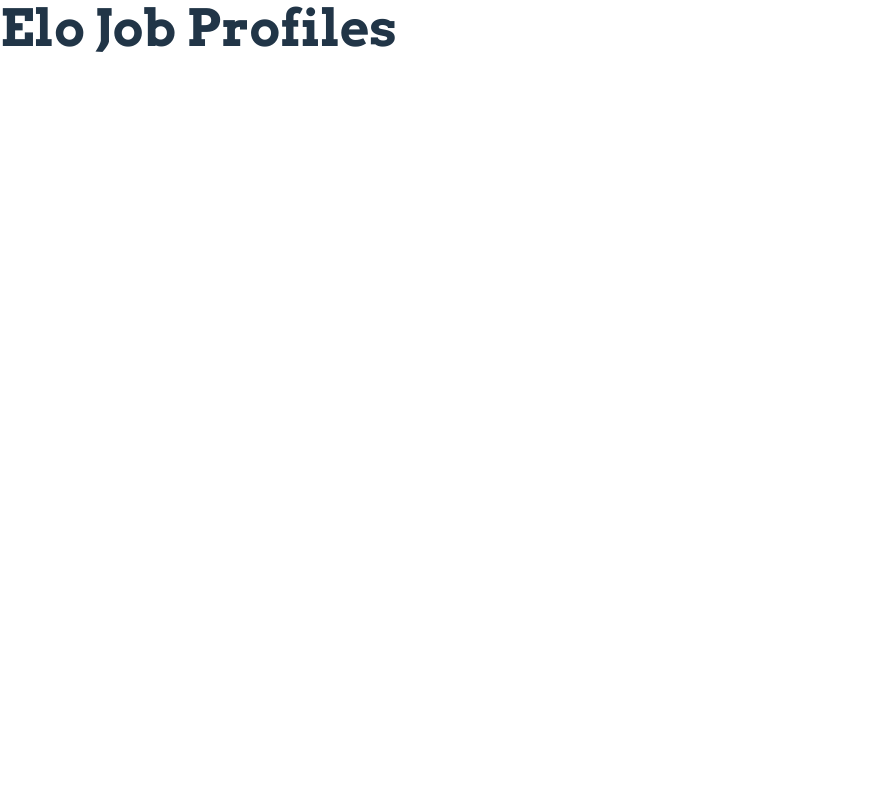
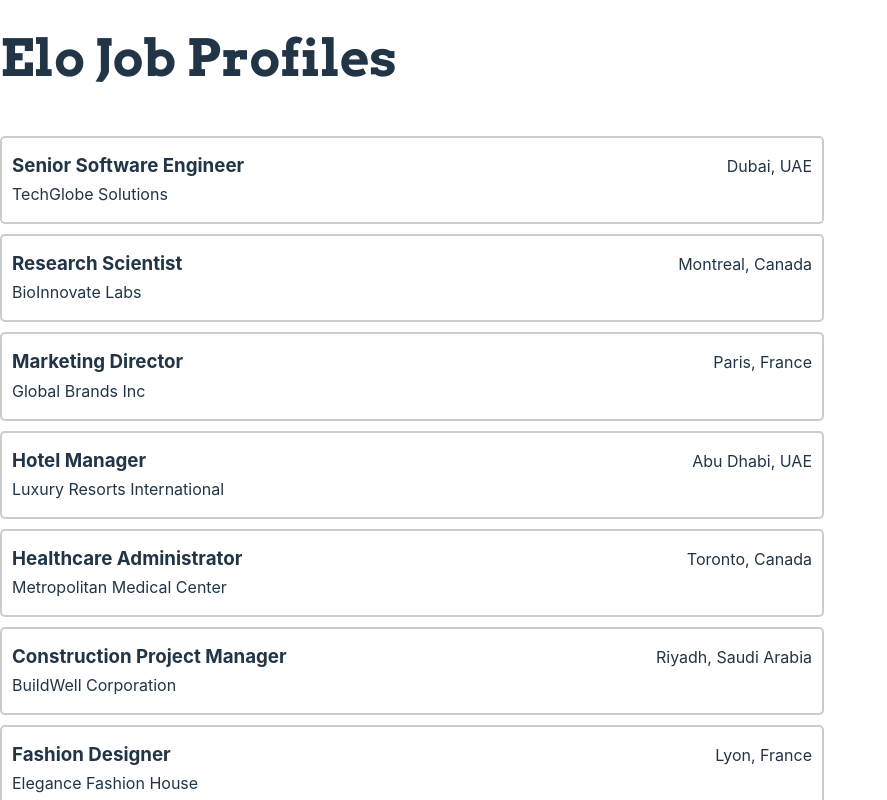
Before and after one commit to nursh/Elo-Jobs, a React (Vite) app: page / in a window 1280 px wide. Shown: the top 800 px of the page, without its empty margins (0-887 px from the left). Built offline with nearby package versions, Linux system fonts and the light colour scheme.

Commit message:
Add basic job card

```diff
--- a/src/App.tsx
+++ b/src/App.tsx
@@ -1,11 +1,14 @@
 import './assets/styles/App.css'
 import { Header } from './components/Header'
+import Job from './components/Job'
+import { jobs } from './utils/data'
 
 function App() {
 
   return (
     <>
       <Header />
+      {jobs.map((job) => <Job job={job} />)}
     </>
   )
 }
--- a/src/assets/styles/App.css
+++ b/src/assets/styles/App.css
@@ -1,10 +1,34 @@
 #root {
   max-width: 1280px;
   margin: 0 auto;
+}
+
+h3 {
+  margin: 0;
+  padding: 0;
 }
 
 .heading {
   font-family: "Arvo", serif;
   font-weight: 700;
   font-style: normal;
+  margin: 30px 0 50px;
 }
+
+.job-card {
+  max-width: 800px;
+  border: 2px solid #ccc;
+  padding: 0 10px;
+  border-radius: 5px;
+  margin-bottom: 10px;
+}
+
+.job-heading {
+  display: flex;
+  align-items: baseline;
+  justify-content: space-between;
+}
+
+.job-title p {
+  margin-top: 2px;
+}
--- a/src/components/Header.tsx
+++ b/src/components/Header.tsx
@@ -1,8 +1,6 @@
 
 export function Header() {
   return (
-    <>
-      <h1 className="heading">Elo Job Profiles</h1>
-    </>
+    <h1 className="heading">Elo Job Profiles</h1>
   )
 }
--- /dev/null
+++ b/src/components/Job.tsx
@@ -0,0 +1,23 @@
+import { type Job } from "../utils/types"
+
+type Props = {
+  job: Job;
+}
+
+export default function Job({ job }: Props) {
+
+  return (
+    <div className="job-card">
+
+      <div className="job-heading">
+        <div className="job-title">
+          <h3>{job.title}</h3>
+          <p>{job.company}</p>
+        </div>
+        <p className="job-location">{job.location}</p>
+      </div>
+
+
+    </div>
+  )
+}
```
